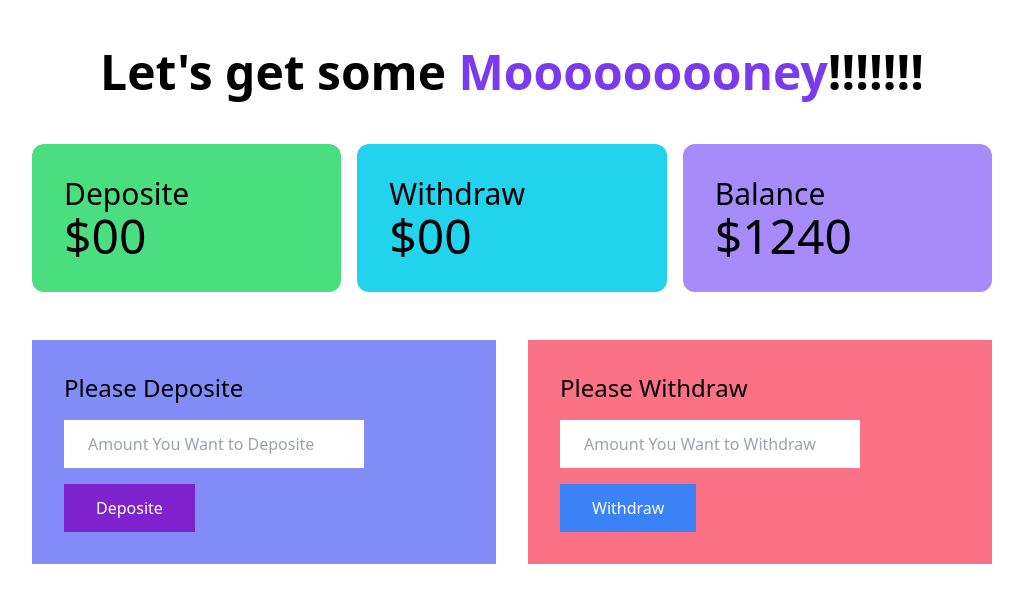
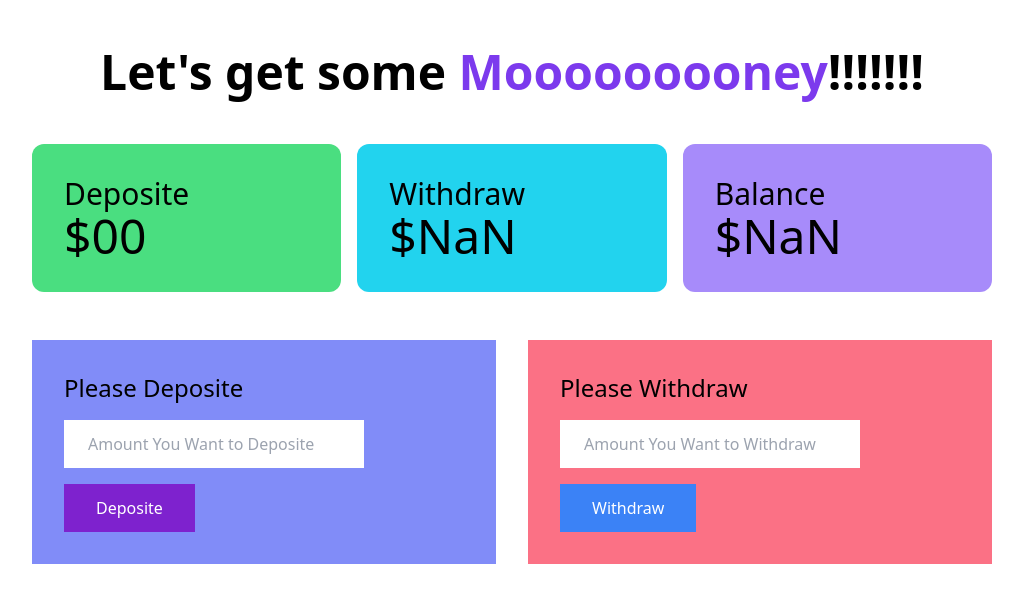
Before and after one commit to mohtadahmed/baap-er-bank, a plain HTML site: page bank.html in a window 1280 px wide. Both pictures are taken after a click on the button "Withdraw". Shown: the whole page, without its empty margins (128-1151 px from the left). Drawn offline with nearby package versions, Linux system fonts and the light colour scheme.

Commit message:
withdraw calculation updated

```diff
--- a/bank.html
+++ b/bank.html
@@ -1,5 +1,6 @@
 <!DOCTYPE html>
 <html lang="en">
+
 <head>
     <meta charset="UTF-8">
     <meta http-equiv="X-UA-Compatible" content="IE=edge">
@@ -8,9 +9,11 @@
     <!-- Tailwind CSS CDN Link -->
     <script src="https://cdn.tailwindcss.com"></script>
 </head>
+
 <body>
     <header>
-        <h1 class="text-5xl font-bold text-center mt-12">Let's get some <span class="text-violet-600">Mooooooooney</span>!!!!!!!</h1>
+        <h1 class="text-5xl font-bold text-center mt-12">Let's get some <span
+                class="text-violet-600">Mooooooooney</span>!!!!!!!</h1>
     </header>
     <main>
         <section>
@@ -35,18 +38,24 @@
             <div class="grid grid-cols-2 gap-8 mx-auto mt-12 w-9/12">
                 <div class="bg-indigo-400 p-8">
                     <h4 class="text-2xl mb-4">Please Deposite</h4>
-                    <input class="block w-9/12 mb-4 px-6 py-3" type="text" placeholder="Amount You Want to Deposite" id="deposite-amount">
-                    <button id="deposite-button" class="bg-purple-700 hover:bg-indigo-700 px-8 py-3 text-white">Deposite</button>
+                    <input class="block w-9/12 mb-4 px-6 py-3" type="text" placeholder="Amount You Want to Deposite"
+                        id="deposite-amount">
+                    <button id="deposite-button"
+                        class="bg-purple-700 hover:bg-indigo-700 px-8 py-3 text-white">Deposite</button>
                 </div>
                 <div class="bg-rose-400 p-8">
                     <h4 class="text-2xl mb-4">Please Withdraw</h4>
-                    <input class="block w-9/12 mb-4 px-6 py-3" type="text" placeholder="Amount You Want to Withdraw" id="withdraw-amount">
-                    <button id="withdraw-button" class="bg-blue-500 hover:bg-cyan-600 px-8 py-3 text-white">Withdraw</button>
+                    <input class="block w-9/12 mb-4 px-6 py-3" type="text" placeholder="Amount You Want to Withdraw"
+                        id="withdraw-amount">
+                    <button id="withdraw-button"
+                        class="bg-blue-500 hover:bg-cyan-600 px-8 py-3 text-white">Withdraw</button>
                 </div>
             </div>
         </section>
     </main>
 
     <script src="js/deposite.js"></script>
+    <script src="js/withdraw.js"></script>
 </body>
+
 </html>
--- /dev/null
+++ b/js/withdraw.js
@@ -0,0 +1,32 @@
+document.getElementById('withdraw-button').addEventListener('click', function(){
+    // Get the Value from the Withdraw input field
+    const withdrawAmountField = document.getElementById('withdraw-amount');
+    const withdrawAmountString = withdrawAmountField.value;
+    const withdrawAmount = parseFloat(withdrawAmountString);
+
+
+    // Get the Current Withdraw Amount
+    const currentWithdrawAmount = document.getElementById('withdraw-total');
+    const previousWithdrawAmountString = currentWithdrawAmount.innerText;
+    const previousWithdrawAmount = parseFloat(previousWithdrawAmountString);
+
+
+    // Calculate the Total Withdraw Amount
+    const totalWithdrawAmount = previousWithdrawAmount + withdrawAmount;
+    currentWithdrawAmount.innerText = totalWithdrawAmount;
+
+
+    // Get the Current Total Balance
+    const currentTotal = document.getElementById('total-amount');
+    const previousTotalAmountString = currentTotal.innerText;
+    const previousTotalAmount = parseFloat(previousTotalAmountString);
+
+
+    // Update the Total Balance
+    const totalBalance = previousTotalAmount - withdrawAmount;
+    currentTotal.innerText = totalBalance;
+
+    // Clear the input field
+    withdrawAmountField.value = '';
+
+})
```
